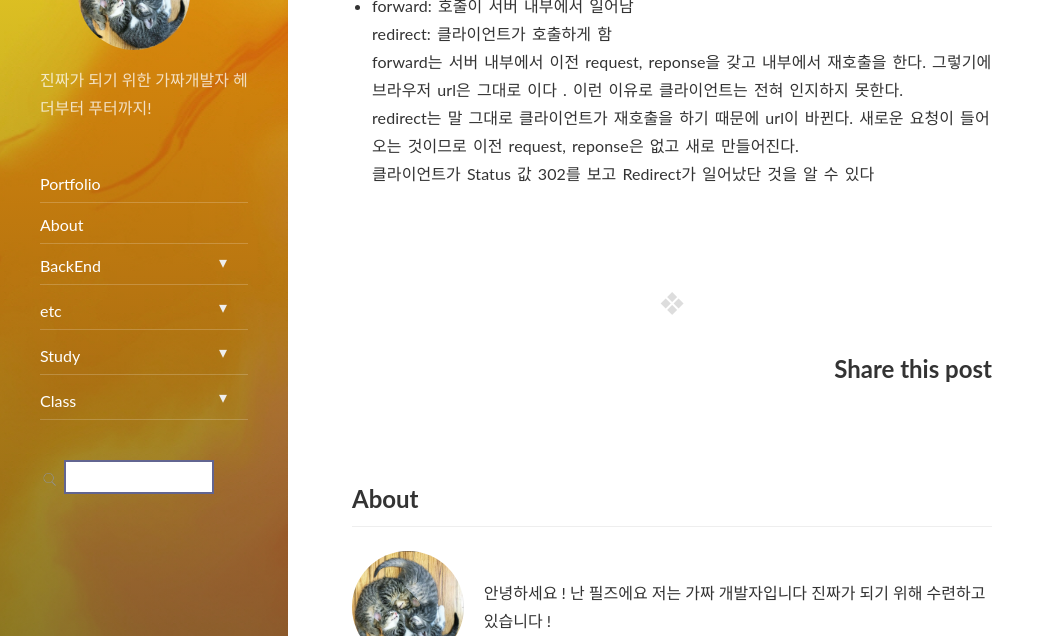
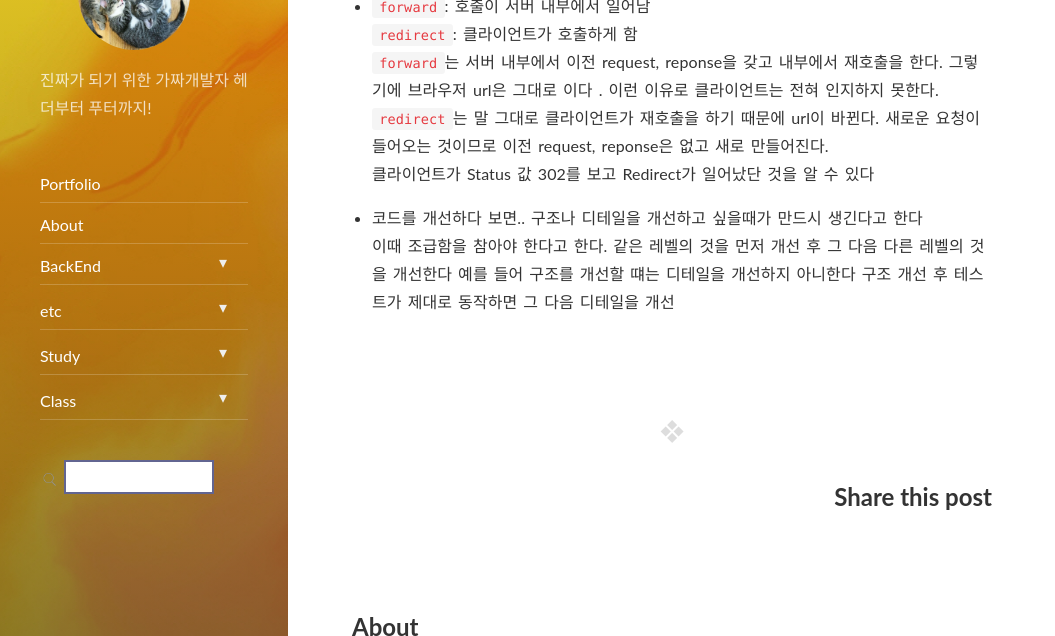
Before and after one commit to progress0407/progress0407.github.io, a Jekyll site: the page built from _posts/spring/2021-07-24-yhkim-mvc1-01-note.md, in a window 1280 px wide and 900 px high, scrolled down 2158 px, cut to the strip 264-900 px from the top of the window. Shown: the whole strip, without its empty margins (0-1055 px from the left). Built offline with Jekyll 4.4.1, drawn with Linux system fonts in a browser that asks for light colours; nearby versions of some CDN libraries; some of the changed text lies outside the part shown.

```diff
--- a/_posts/spring/2021-07-24-yhkim-mvc1-01.md
+++ b/_posts/spring/2021-07-24-yhkim-mvc1-01-note.md
@@ -46,8 +46,13 @@ comments: true
   ![image](https://user-images.githubusercontent.com/66164361/126886813-653a0f77-751b-4024-a415-e14f2520a02a.png)
   ![image](https://user-images.githubusercontent.com/66164361/126886822-0eb58334-4a19-4144-b9d8-9c9a4f7eccf7.png)
 
-- forward: 호출이 서버 내부에서 일어남
-  redirect: 클라이언트가 호출하게 함
-  forward는 서버 내부에서 이전 request, reponse을 갖고 내부에서 재호출을 한다. 그렇기에 브라우저 url은 그대로 이다 . 이런 이유로 클라이언트는 전혀 인지하지 못한다.
-  redirect는 말 그대로 클라이언트가 재호출을 하기 때문에 url이 바뀐다. 새로운 요청이 들어오는 것이므로 이전 request, reponse은 없고 새로 만들어진다.
+- `forward`: 호출이 서버 내부에서 일어남
+  `redirect`: 클라이언트가 호출하게 함
+  `forward`는 서버 내부에서 이전 request, reponse을 갖고 내부에서 재호출을 한다. 그렇기에 브라우저 url은 그대로 이다 . 이런 이유로 클라이언트는 전혀 인지하지 못한다.
+  `redirect`는 말 그대로 클라이언트가 재호출을 하기 때문에 url이 바뀐다. 새로운 요청이 들어오는 것이므로 이전 request, reponse은 없고 새로 만들어진다.
   클라이언트가 Status 값 302를 보고 Redirect가 일어났단 것을 알 수 있다
+
+- 코드를 개선하다 보면.. 구조나 디테일을 개선하고 싶을때가 만드시 생긴다고 한다
+  이때 조급함을 참아야 한다고 한다. 같은 레벨의 것을 먼저 개선 후 그 다음 다른 레벨의 것을 개선한다
+  예를 들어 구조를 개선할 떄는 디테일을 개선하지 아니한다
+  구조 개선 후 테스트가 제대로 동작하면 그 다음 디테일을 개선
```
Also changed, not shown: other parts of _posts/spring/2021-07-24-yhkim-mvc1-01-note.md (+1 -1 lines), _posts/java/2021-07-26-intelliJ-tips.md (added, +23 -0 lines), 1 other file.
